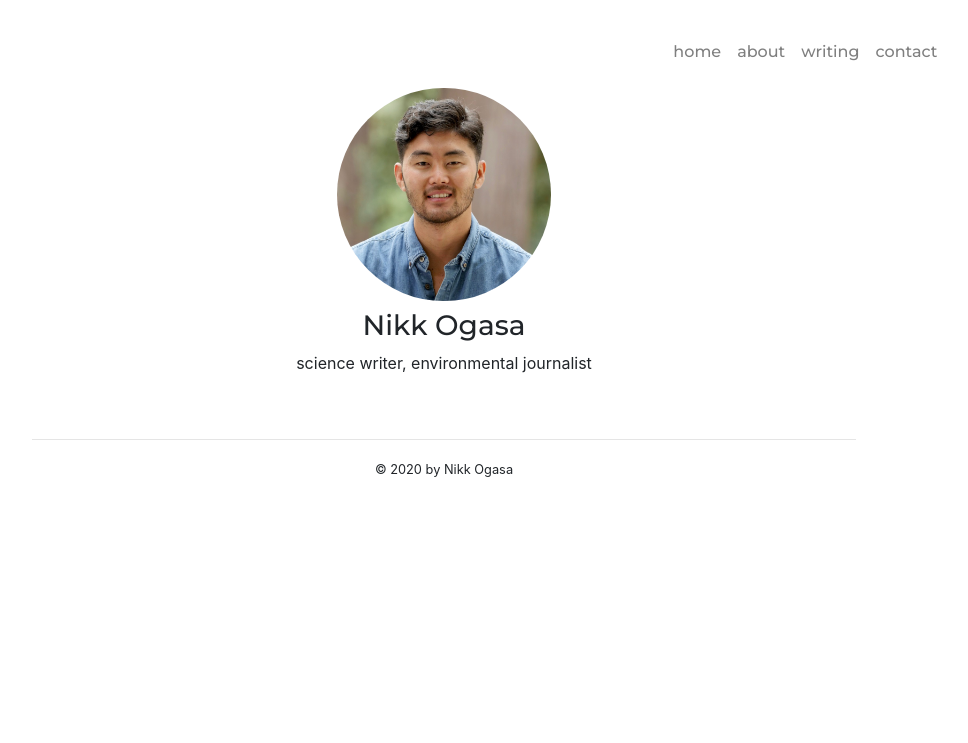
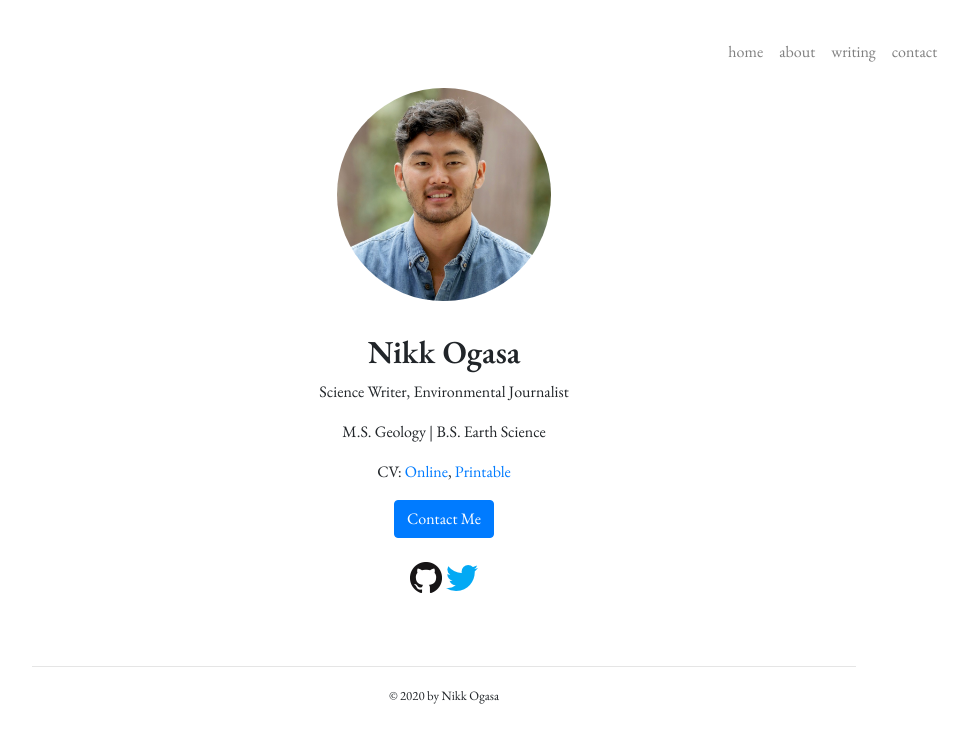
Before and after one commit to ntogasa/personal_website, a Django app: page / in a window 1280 px wide. Shown: the top 743 px of the page, without its empty margins (196-1164 px from the left). Run offline with Django 3.2, Linux system fonts and the light colour scheme; parts of the project's set-up code (start-up, migrations or seed data) failed here and were passed over; some libraries are stand-ins or nearby versions.

Commit message:
Edit home page even more

```diff
--- a/static/css/custom.css
+++ b/static/css/custom.css
@@ -5,7 +5,7 @@
 @import url('https://fonts.googleapis.com/css2?family=Krona+One&display=swap');
 @import url('https://fonts.googleapis.com/css2?family=Permanent+Marker&display=swap');
 @import url('https://fonts.googleapis.com/css2?family=Archivo+Black&display=swap');
-
+@import url('https://fonts.googleapis.com/css2?family=EB+Garamond:wght@400;500;600&display=swap');
 
 a.carousel-control-next {
     width: 30%;
@@ -16,7 +16,7 @@ a.carousel-control-prev {
 }
 
 a.nav-link {
-    font-family: Montserrat, sans-serif;
+    font-family: 'EB Garamond', 'sans-serif';
     color: #3D1F00;
     padding-right: 0;
 }
@@ -32,9 +32,13 @@ a.nav-link-active {
 }
 
 a.navbar-brand.navbar-name {
-    font-family: Montserrat, sans-serif;
+    font-family: 'EB Garamond', 'sans-serif';
     font-size: 2rem;
     color: #3D1F00;
+}
+
+body.main {
+    font-family: 'EB Garamond', 'sans-serif';
 }
 
 div.carousel-item {
@@ -50,10 +54,6 @@ div.centered {
   color: white;
 }
 
-div.centered h1 {
-  font-size: 3rem;
-  font-family: 'Archivo Black';
-}
 
 div.footer {
     margin-top: 2rem;
@@ -86,21 +86,32 @@ div.thumbnail-box {
 
 h1.page-heading {
     margin-top: 2rem;
-    font-family: Montserrat, sans-serif;
+    font-family: 'EB Garamond', 'sans-serif';
     font-weight: bold;
 }
 
-h3.poppins {
-    font-family: Montserrat, Roboto, sans-serif;
+h2.page-heading {
+    margin-top: 2rem;
+    font-family: 'EB Garamond', 'sans-serif';
+    font-weight: bold;
 }
 
-h4.subheading {
+h3.page-heading {
+    margin-top: 2rem;
+    font-family: 'EB Garamond', 'sans-serif';
     font-weight: bold;
-    color: #1DB145;
 }
 
-h5.poppins {
-    font-family: Montserrat, Roboto, sans-serif;
+h4.page-heading {
+    margin-top: 2rem;
+    font-family: 'EB Garamond', 'sans-serif';
+    font-weight: bold;
+}
+
+h5.page-heading {
+    margin-top: 2rem;
+    font-family: 'EB Garamond', 'sans-serif';
+    font-weight: bold;
 }
 
 img.about-photo {
--- a/templates/base/base.html
+++ b/templates/base/base.html
@@ -9,7 +9,7 @@
     {% block link %}{% endblock %}
 </head>
 
-<body>
+<body class="main">
     <div class="container-fluid">
         <div class="row justify-content-center">
             <div class="col-12 col-md-10 m-0 p-0">
--- a/templates/home.html
+++ b/templates/home.html
@@ -1,6 +1,8 @@
 <!DOCTYPE html>
 {% extends 'base/base.html' %}
 {% load static %}
+{% url 'contact' as contact_url %}
+
 
 {% block title %}Home{% endblock title %}
 
@@ -12,16 +14,25 @@
         </div>
     </div>
     <div class="row d-flex justify-content-center">
-        <h3 class="poppins m-2">Nikk Ogasa</h3>
+        <h2 class="page-heading">Nikk Ogasa</h2>
     </div>
     <div class="row d-flex justify-content-center">
-        <p>science writer, environmental journalist</p>
+        <p>Science Writer, Environmental Journalist</p>
     </div>
     <div class="row d-flex justify-content-center">
-        <div class="col-11 col-sm-6">
+        <p>M.S. Geology | B.S. Earth Science</p>
+    </div>
+    <div class="row d-flex justify-content-center">
+        <p>CV: <a href="https://drive.google.com/file/d/1tAiqLDmDnCLPgEZXF9ApXgDmDkcKUYsC/view?usp=sharing" target="_blank"> Online</a>, <a href="https://drive.google.com/file/d/1lUTEdBkbF80s2QaSyQLpUxXCpr_P8KV1/view?usp=sharing" target="_blank">Printable</a></p>
+    </div>
+    <div class="row d-flex justify-content-center">
+        <a class="btn btn-primary" href="{% url 'contact' %}" target="_blank">Contact Me</a>
+    </div>
+    <div class="row d-flex justify-content-center m-4">
+        <div class="justify-content-center">
+            <a href="https://github.com/ntogasa" target="_blank"><img alt="Nikk Ogasa Github link" src="{% static 'images/GitHub-Mark-32px.png' %}"></a>
+            <a href="https://twitter.com/nikkogasa" target="_blank"><img alt="Nikk Ogasa twitter link" src="{% static 'images/twitter-Mark-32px.png' %}"></a>
         </div>
     </div>
-
-
 </div>
 {% endblock content %}
--- a/templates/writing/writing.html
+++ b/templates/writing/writing.html
@@ -13,12 +13,12 @@
     <div class="row d-flex justify-content-center">
         <div class="col-12 col-sm-11 col-md-8">
 
-            <h5><strong><i>Journalism</i></strong></h5>
+            <h5><strong>Journalism</strong></h5>
             {% for piece in writing_pieces %}
             <p><a href="{{ piece.pdf_link }}" target="_blank">{{ piece.title }}</a>, <i>{{ piece.publication }}, {% if piece.syndication %}{{ piece.syndication }}, {% endif %}</i>{{ piece.date }} </p>
             {% endfor %}
 
-            <h5><strong><i>Research</i></strong></h5>
+            <h5><strong>Research</strong></h5>
             <p>Ogasa, NT 2020, <i><a href="https://drive.google.com/file/d/1B1yfmJztGLfl8yFCfbDpwBit94_oDpmV/view?usp=sharing" target="_blank">
                 Constraining the fault-valve model at Val-d'Or, Quebec
             </a></i>
```
Also changed, not shown: templates/about.html (+2 -5 lines).
